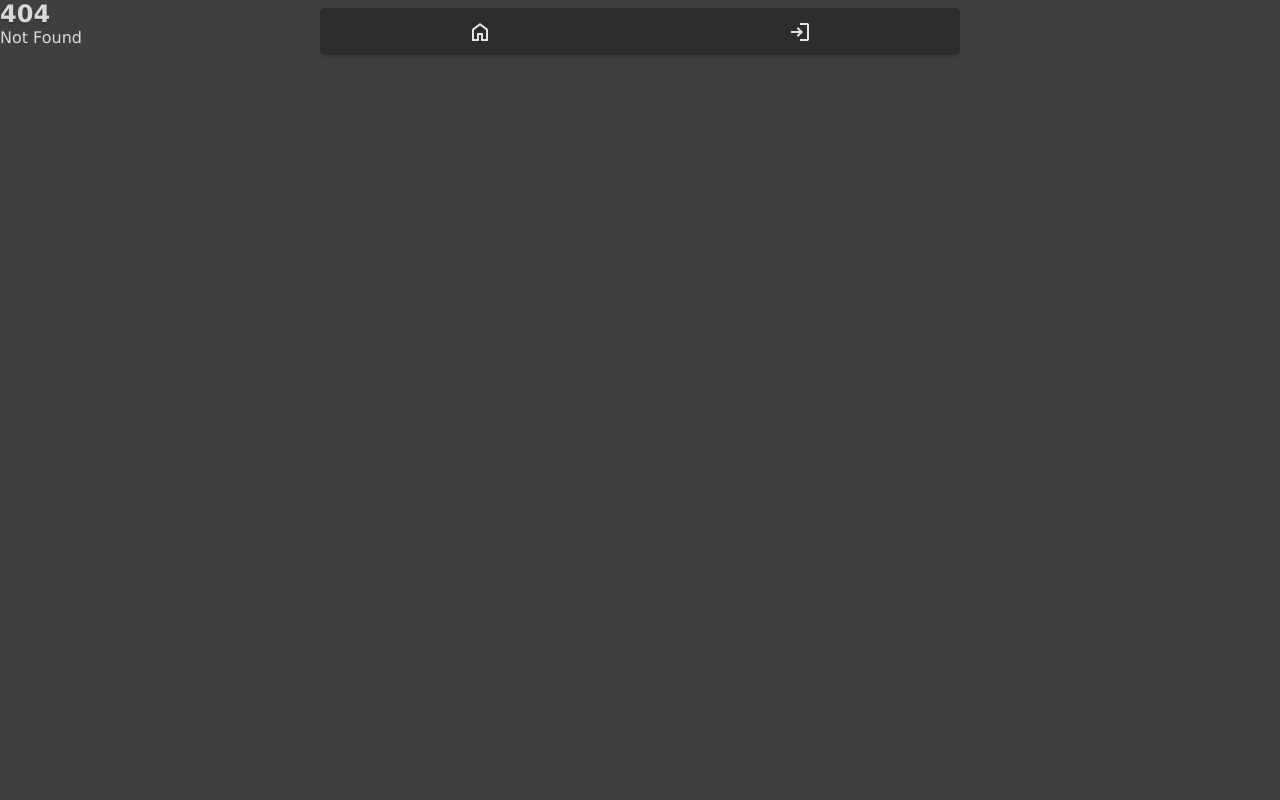
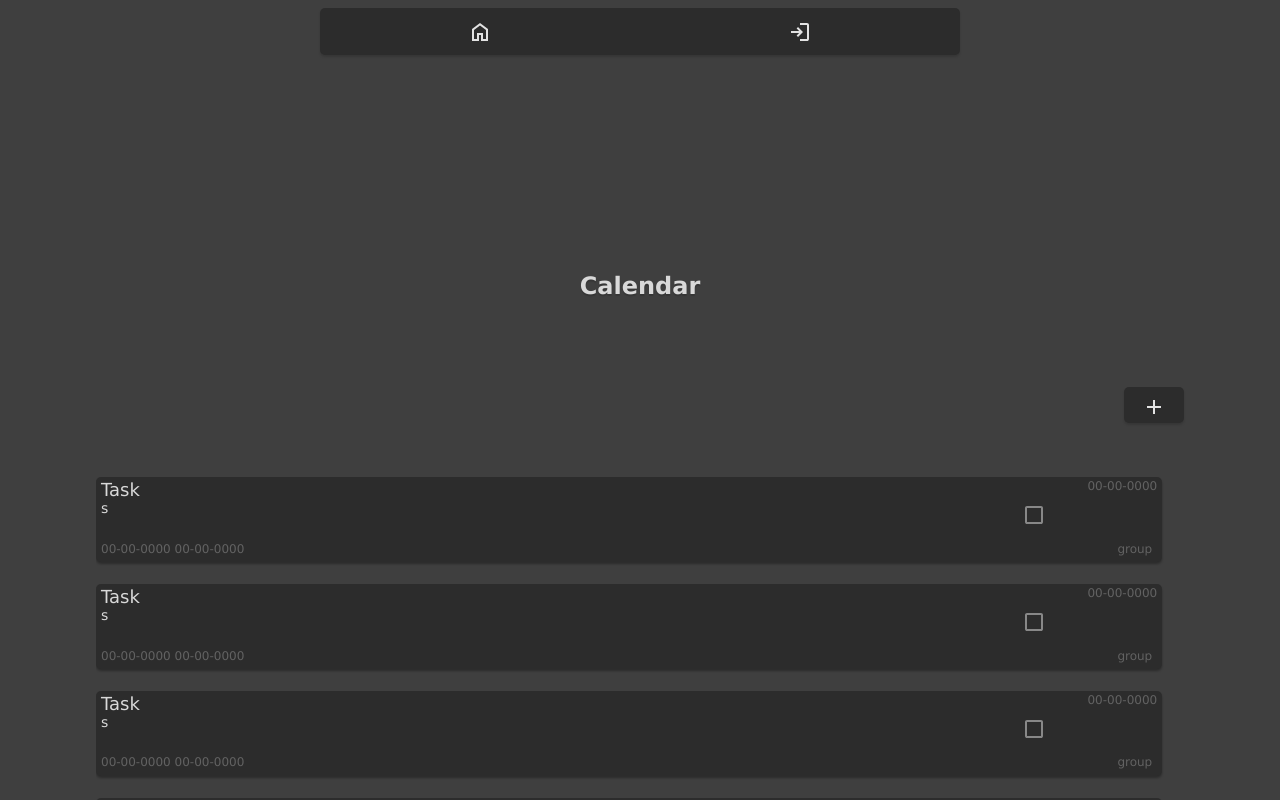
Before and after one commit to jakoofficial/H5-DAM, a SvelteKit app in the folder DAM/: page /calendar in a window 1280 px wide. Before the commit this address had no page. Built offline with nearby package versions, Linux system fonts and the light colour scheme.

Commit message:
Added new calendar page with calender date picker

```diff
--- /dev/null
+++ b/DAM/src/lib/stores.js
@@ -0,0 +1,2 @@
+import { writable } from "svelte/store";
+export const taskcreateDate = writable(null);
--- /dev/null
+++ b/DAM/src/routes/calendar/+page.svelte
@@ -0,0 +1,146 @@
+<script>
+	import addnew from '$lib/assets/addnew.svg';
+	import Tasklistitem from '$lib/components/tasklistitem.svelte';
+	import { goto } from '$app/navigation';
+
+	let date = '00';
+	function createTask() {
+		goto('./taskcreate?date=' + date);
+	}
+
+    let setDatePickerVisible = false
+    function DatepickerShow(show = false){
+        setDatePickerVisible = show;
+    }
+</script>
+
+<div id="container">
+	<h1>Calendar</h1>
+	<button id="addnewbtn" on:click={createTask}>
+		<img src={addnew} alt="Create new task" />
+	</button>
+	<div id="calendartasks">
+		<Tasklistitem></Tasklistitem>
+		<Tasklistitem></Tasklistitem>
+		<Tasklistitem></Tasklistitem>
+		<Tasklistitem></Tasklistitem>
+		<Tasklistitem></Tasklistitem>
+		<Tasklistitem></Tasklistitem>
+		<Tasklistitem></Tasklistitem>
+		<Tasklistitem></Tasklistitem>
+	</div>
+	<div id="dateselect">
+		<button id="dateback" class="datebtn">&lt;</button>
+		<button id="datebutton" on:click={() => DatepickerShow(true)}>00-00-0000</button>
+		<button id="dateforward" class="datebtn">&gt;</button>
+
+        <div id="datepickerBack" style:visibility={setDatePickerVisible ? 'visible':'hidden'}>
+			<div id="datepicker">
+				<select name="startdate-day" id="date-day">
+					<option value="00">00</option>
+				</select>
+				<select name="startdate-month" id="date-month">
+					<option value="00">January</option>
+				</select>
+				<select name="startdate-year" id="date-year">
+					<option value="00">0000</option>
+				</select>
+            </div>
+            <div id="buttons">
+                <button on:click={() => DatepickerShow(false)}>Cancel</button>
+                <button on:click={() => DatepickerShow(false)}>Confirm</button>
+            </div>
+		</div>
+	</div>
+</div>
+
+<style>
+	#container {
+		width: 85%;
+		height: 90%;
+		margin: auto;
+	}
+	h1 {
+		width: 100%;
+		text-align: center;
+		margin: 25% 0 8% 0;
+	}
+	#datepickerBack {
+		background-color: #000000a8;
+		width: 100%;
+		height: 100%;
+		top: 0%;
+		left: 0%;
+		position: fixed;
+	}
+	#datepicker {
+		position: absolute;
+		display: flex;
+		width: 80%;
+		top: 70%;
+		left: 50%;
+        background-color: transparent;
+		transform: translateX(-50%);
+	}
+	#datepicker select {
+        height: 50px;
+		width: 100%;
+        margin: 0px;
+		border-radius: 0px;
+	}
+	#datepicker select:nth-child(1) {
+        border-radius: 5px 0px 0px 5px;
+	}
+	#datepicker select:nth-child(3) {
+        border-radius: 0px 5px 5px 0px;
+	}
+    #buttons {
+        background-color: transparent;
+		width: 80%;
+        position: fixed;
+        top: 80%;
+        left: 50%;
+        transform: translateX(-50%);
+        display: flex;
+    }
+    #buttons button {
+        width: 100%;
+        height: 50px;
+        margin: 0 5px;
+    }
+	button {
+		width: 60px;
+		height: 36px;
+	}
+	#addnewbtn {
+		float: right;
+		margin-bottom: 5%;
+	}
+	button img {
+		position: relative;
+		top: 50%;
+		transform: translateY(-50%);
+	}
+	#calendartasks {
+		width: 100%;
+		height: 64%;
+		overflow-x: hidden;
+		overflow-y: auto;
+		margin-bottom: 5%;
+		display: flexbox;
+	}
+	#dateselect {
+		width: 100%;
+		height: 40px;
+		display: flex;
+		align-items: center;
+	}
+	#dateselect .datebtn {
+		width: 25%;
+	}
+	#datebutton {
+		width: 80%;
+		margin: 0px 2%;
+		font-size: 16px;
+	}
+</style>
--- a/DAM/src/routes/overview/+page.svelte
+++ b/DAM/src/routes/overview/+page.svelte
@@ -12,7 +12,7 @@
 <div id="overviewMenu">
     <Overviewitem icon={itemFriends} destination="./friendlist" buttonText="Friends"></Overviewitem>
     <Overviewitem icon={itemGroups} destination="./groups" buttonText="Groups"></Overviewitem>
-    <Overviewitem icon={itemCalendar} buttonText="Calendar"></Overviewitem>
+    <Overviewitem icon={itemCalendar} destination="./calendar" buttonText="Calendar"></Overviewitem>
     <Overviewitem icon={itemProfile} buttonText="Profile"></Overviewitem>
 </div>
 <style>
```
